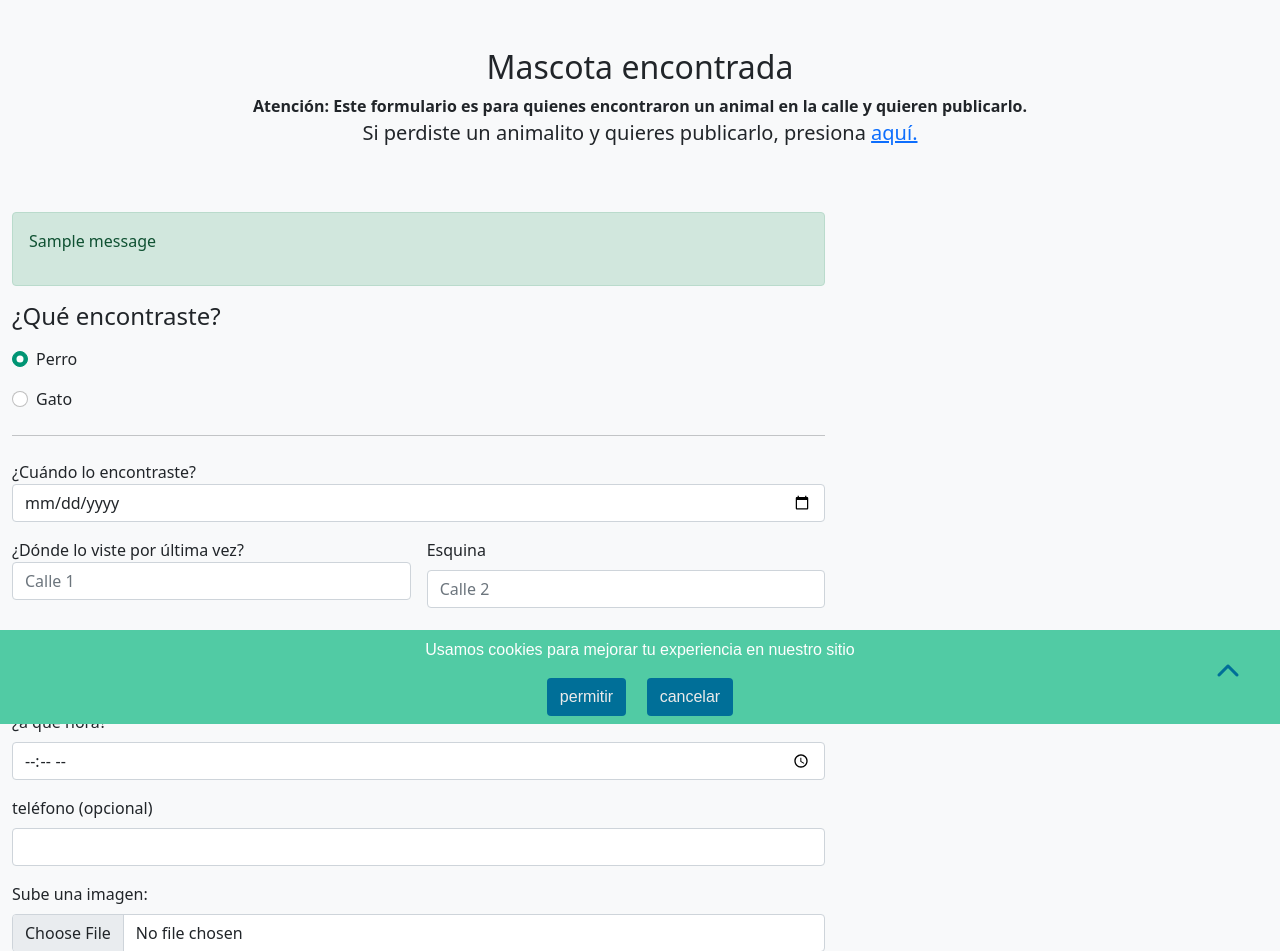
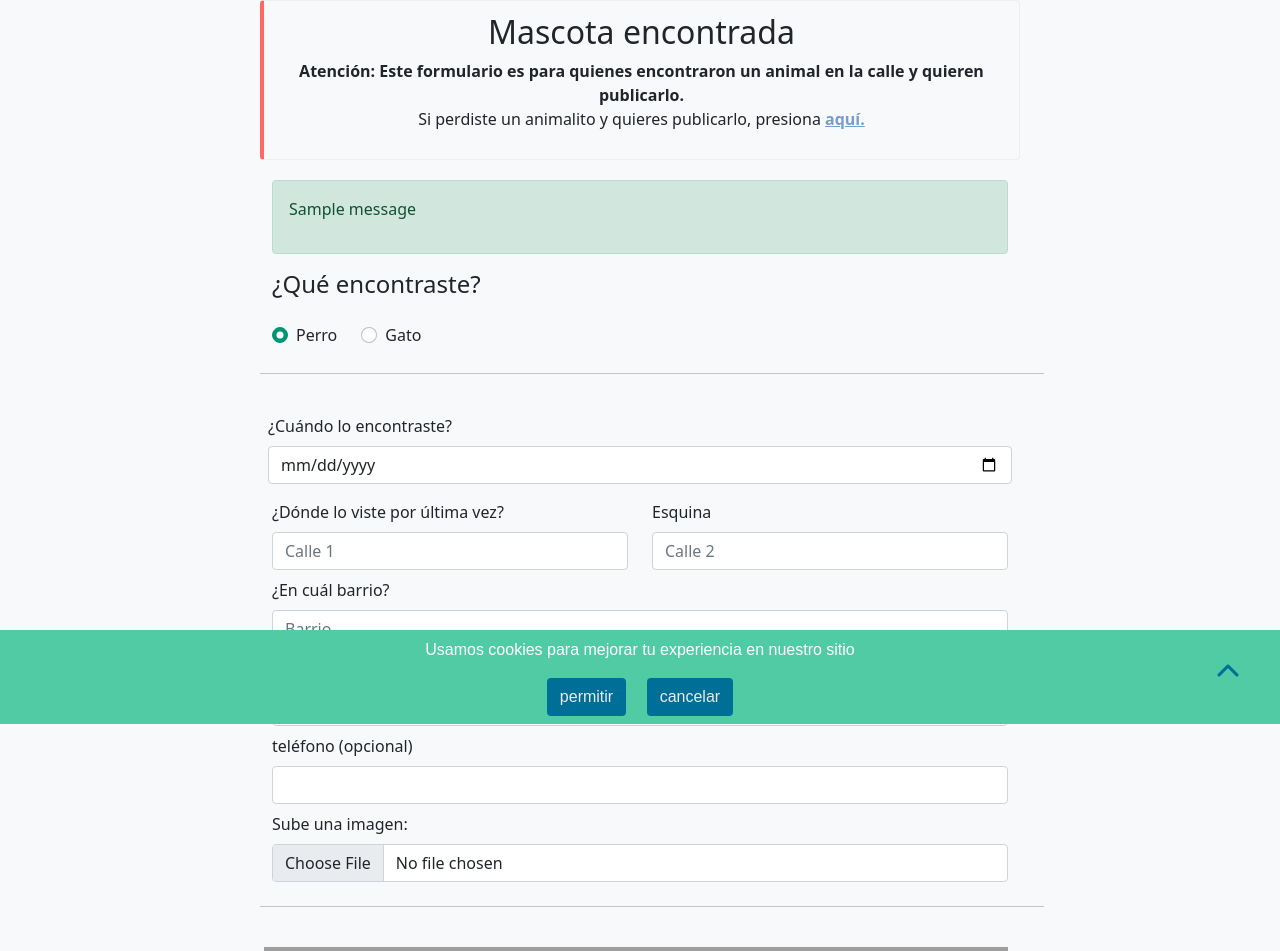
Before and after one commit to protobon/EncuentraMe, a Flask app: page /1/found_pet in a window 1280 px wide. Shown: the part 76-1027 px from the top of the page. Run offline with Flask 2, Linux system fonts and the light colour scheme; tables that the repository leaves empty hold one stand-in row (values such as "Sample post"); one stand-in notice (Sample message) is shown; some libraries are stand-ins or nearby versions; grey boxes are pictures that could not be loaded.

Commit message:
form found layout

```diff
--- a/app.py
+++ b/app.py
@@ -521,6 +521,11 @@ def layout():
 def layout_form():
     return render_template('layout_form.html')
 
+""" only for test, will be deleted """
+@app.route('/layout_form_found')
+def layout_form_found():
+    return render_template('layout_form_found.html')
+
 if __name__ == "__main__":
     app.run(host="0.0.0.0")
 else:
--- a/templates/form_found_pet.html
+++ b/templates/form_found_pet.html
@@ -8,18 +8,19 @@
 
 {% block body %}
 
-<div class="container">
+<div class="container-xl">
   <main>
-    <div class="py-5 text-center">
-      <h2>Mascota encontrada</h2>
-      <b id="date--color-input-support">Atención: Este formulario es para quienes encontraron un animal en la calle y quieren publicarlo.
-        <p class="lead">Si perdiste un animalito y quieres publicarlo, presiona <a href="/{{ user_id }}/lost_pet">aquí.</a></p>
-      </b>
+    <div class="row justify-content-center text-center">
+      <div class="col-12 col-md-10 col-lg-8 bd-callout bd-callout-warning">
+        <h2>Mascota encontrada</h2>
+        <b>Atención: Este formulario es para quienes encontraron un animal en la calle y quieren publicarlo.</b>
+        <p>Si perdiste un animalito y quieres publicarlo, presiona <a class="alert-link enc-alert-link" href="/{{ user_id }}/lost_pet">aquí.</a></p>
+      </div>
     </div>
 
-    <div class="row col-12"> <!--form -->
+    <div class="row justify-content-center"> <!--form -->
       <div class="col-12 col-md-10 col-lg-8">
-        <form action="/{{ user_id }}/found_pet" method="post" class="form_center needs-validation" id="main_form" enctype="multipart/form-data" novalidate>
+        <form action="/{{ user_id }}/found_pet" method="post" class="needs-validation" id="main_form" enctype="multipart/form-data" novalidate>
           {% with messages = get_flashed_messages(with_categories=true) %}
             {% if messages %}
                 {% for category, message in messages %}
@@ -39,17 +40,17 @@
                 {% endfor %}
             {% endif %}
           {% endwith %}
-          <fieldset>
+          <fieldset class="row gy-2">
             <h4 class="mb-3">¿Qué encontraste?</h4>
 
-            <div class="my-3"><!-- radio check perro-->
+            <div class="col-auto"><!-- radio check perro-->
               <div class="form-check">
                 <input type="radio" class="form-check-input" name="mascota" value="perro" id="perro" checked required>
                 <label for="perro">Perro</label>
               </div>
             </div><!-- radio check perro-->
 
-            <div class="my-3"><!-- radio check gato-->
+            <div class="col-auto"><!-- radio check gato-->
               <div class="form-check">
                 <input type="radio" class="form-check-input" name="mascota" value="gato" id="gato">
                 <label for="gato">Gato</label>
@@ -58,29 +59,27 @@
 
             <hr class="my-4">
 
-            <div class="row g-3">
-              <div class="col-12"> <!-- fecha encontrado -->
-                <label for="perdidaDesde">¿Cuándo lo encontraste?</label>
+              <div class="col-12 p-2"> <!-- fecha encontrado -->
+                <label for="perdidaDesde" class="form-label">¿Cuándo lo encontraste?</label>
                 <input type="date" class="form-control" name="fecha" id="perdidaDesde" placeholder="dd-mm-yyyy" required>
                 <div class="invalid-feedback">
                   Ingresa la fecha cuando lo encontraste.
                 </div>
               </div> <!-- fecha encontrado -->
 
-
-              <div class="col-sm-6"> <!-- donde lo viste 1-->
-                <label for="calleUno">¿Dónde lo viste por última vez?</label>
-                <input type="text" id="calleUno" class="form-control" name="calle_1" placeholder="Calle 1" id="ultimaVista" required>
+              <div class="col-md-6"> <!-- donde lo viste 1-->
+                <label for="calle1" class="form-label">¿Dónde lo viste por última vez?</label>
+                <input type="text" id="calle1" class="form-control" name="calle_1" placeholder="Calle 1" id="ultimaVista" required>
                 <div class="invalid-feedback">
-                  Ingresa la calle donde se perdió.
+                  Ingresa la calle donde lo viste.
                 </div>
               </div> <!-- donde lo viste 1-->
 
-              <div class="col-sm-6"> <!-- donde lo viste 2-->
-                <label for="calle2" class="form-label" >Esquina</label>
+              <div class="col-md-6"> <!-- donde lo viste 2-->
+                <label for="calle2" class="form-label">Esquina</label>
                 <input type="text" class="form-control" id="calle2" name="calle_2" placeholder="Calle 2" required>
                 <div class="invalid-feedback">
-                  Ingresa la intersección dónde se perdió.
+                  Ingresa la intersección dónde lo viste.
                 </div>
               </div> <!-- donde lo viste 2-->
 
@@ -105,7 +104,6 @@
                 <input type="text" class="form-control" id="telefono" name="telefono" pattern="[0-9]+">
               </div> <!-- telefono -->
 
-
               <div class="col-12"> <!-- foto -->
                 <label for="image" class="form-label">Sube una imagen:</label>
                 <input class="form-control" aria-describedby="inputGroupFileAddon03" aria-label="subir" id="image" type="file" name="foto" required>
@@ -114,26 +112,25 @@
                 </div>
               </div> <!-- foto -->
 
-            </div><!--row g-3-->
+            <hr class="my-4">
 
-            <hr class="my-4">
-            <div class="row g-3">
+            <div class="row g-2">
               <input type="number" step="any" name="latitude"  id="postLat" required> <!-- google maps-->
               <input type="number" step="any" name="longitude" id="postLng" required>
               <div class="invalid-feedback">
                 Selecciona la ubicación en el mapa.
               </div>
-              <div class ="googleMaps">
-                <div id="post_map"></div>
+              <div class="googleMaps">
+                <div class="border-map" id="post_map"></div>
                 <script
                 src="https://maps.googleapis.com/maps/api/js?key=AIzaSyBqNj3BPTdCSu9fTtAlj4LSLD5FAidsa7M&callback=initMap&libraries=&v=weekly" async></script> <!-- google maps-->
               </div>
-            </div> <!-- row g-3-->
+            </div> <!-- row g-2-->
 
             <hr class="my-4">
-
-            <button type="submit" class="w-100 btn btn-primary btn-lg" id="form-submit">Publicar</button>
-
+            <div class="col">
+              <button type="submit" class="w-100 btn btn-primary btn-lg enc-btn-submit" id="form-submit">Publicar</button>
+            </div>
           </fieldset>
         </form>
       </div>
```
Also changed, not shown: templates/layout_form_found.html (added, +141 -0 lines).
